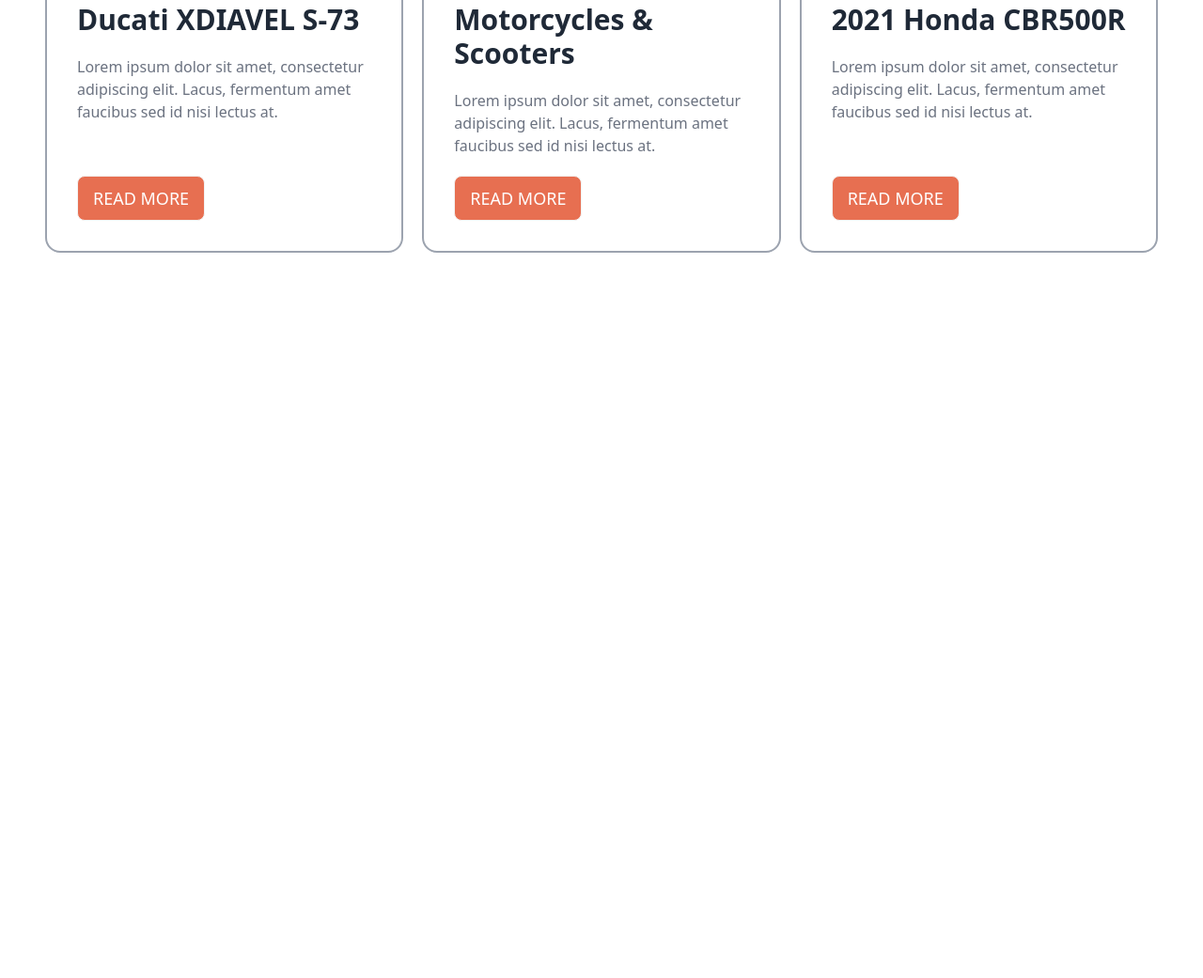
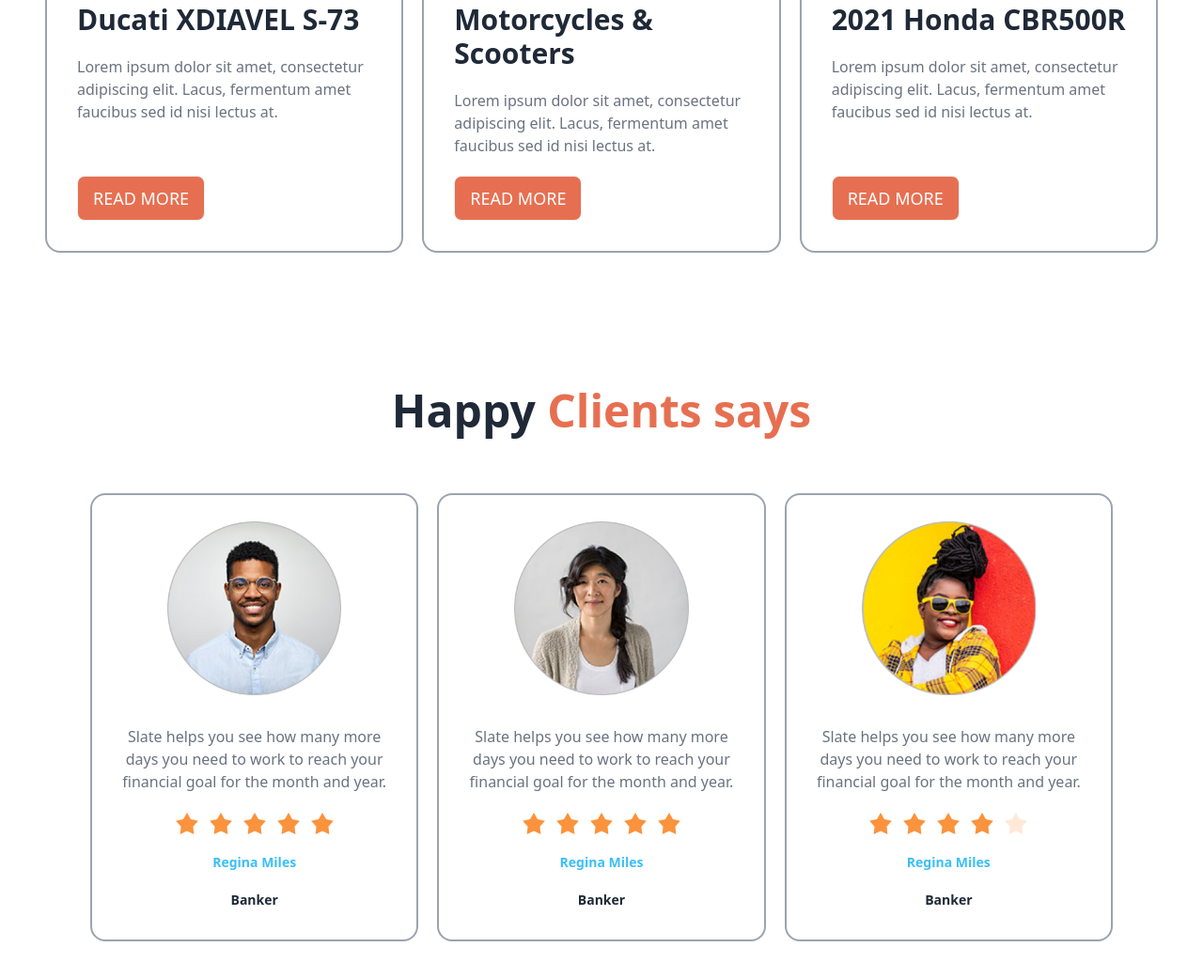
Before and after one commit to m-minhajul-alam/biker-zone, a plain HTML site: page index.html in a window 1280 px wide. Shown: the part 1395-2436 px from the top of the page at 94% size. Before the commit the page ends 1712 px from the top, so only its background shows below. Drawn offline with nearby package versions, Linux system fonts and the light colour scheme.

Commit message:
added happy clients say section

```diff
--- a/index.html
+++ b/index.html
@@ -201,6 +201,70 @@
                 </div>
             </div>
         </section>
+
+        <!-- happy clients say section -->
+        <section>
+            <div class="lg:p-24">
+                <h2 class="text-5xl font-semibold text-center pb-16">Happy <span class=" text-biker-btn-bg">Clients
+                        says</span></h2>
+                <div class="grid grid-cols-1 md:grid-cols-2 lg:grid-cols-3 gap-5">
+                    <div class="card bg-base-100 border-2 border-gray-400 pt-7 text-center">
+                        <figure><img class="px-20" src="images/others/user-1.png" alt="Shoes" /></figure>
+                        <div class="card-body text-center space-y-3">
+                            <p class="text-base font-normal text-gray-500">Slate helps you see how
+                                many more days you need
+                                to work to reach your financial
+                                goal for the month and year.</p>
+                            <div class="rating justify-center gap-3">
+                                <input type="radio" name="rating-2" class="mask mask-star-2 bg-orange-400" />
+                                <input type="radio" name="rating-2" class="mask mask-star-2 bg-orange-400" />
+                                <input type="radio" name="rating-2" class="mask mask-star-2 bg-orange-400" />
+                                <input type="radio" name="rating-2" class="mask mask-star-2 bg-orange-400" checked />
+                                <input type="radio" name="rating-2" class="mask mask-star-2 bg-orange-400" />
+                            </div>
+                            <h6 class="text-sm font-semibold text-info">Regina Miles</h6>
+                            <p class="text-sm font-semibold">Banker</p>
+                        </div>
+                    </div>
+                    <div class="card bg-base-100 border-2 border-gray-400 pt-7 text-center">
+                        <figure><img class="px-20" src="images/others/user-2.png" alt="Shoes" /></figure>
+                        <div class="card-body text-center space-y-3">
+                            <p class="text-base font-normal text-gray-500">Slate helps you see how
+                                many more days you need
+                                to work to reach your financial
+                                goal for the month and year.</p>
+                            <div class="rating justify-center gap-3">
+                                <input type="radio" name="rating-2" class="mask mask-star-2 bg-orange-400" />
+                                <input type="radio" name="rating-2" class="mask mask-star-2 bg-orange-400" />
+                                <input type="radio" name="rating-2" class="mask mask-star-2 bg-orange-400" />
+                                <input type="radio" name="rating-2" class="mask mask-star-2 bg-orange-400" checked />
+                                <input type="radio" name="rating-2" class="mask mask-star-2 bg-orange-400" />
+                            </div>
+                            <h6 class="text-sm font-semibold text-info">Regina Miles</h6>
+                            <p class="text-sm font-semibold">Banker</p>
+                        </div>
+                    </div>
+                    <div class="card bg-base-100 border-2 border-gray-400 pt-7 text-center">
+                        <figure><img class="px-20" src="images/others/user-3.png" alt="Shoes" /></figure>
+                        <div class="card-body text-center space-y-3">
+                            <p class="text-base font-normal text-gray-500">Slate helps you see how
+                                many more days you need
+                                to work to reach your financial
+                                goal for the month and year.</p>
+                            <div class="rating justify-center gap-3">
+                                <input type="radio" name="rating-2" class="mask mask-star-2 bg-orange-400" />
+                                <input type="radio" name="rating-2" class="mask mask-star-2 bg-orange-400" />
+                                <input type="radio" name="rating-2" class="mask mask-star-2 bg-orange-400" />
+                                <input type="radio" name="rating-2" class="mask mask-star-2 bg-orange-400" checked />
+                                <input type="radio" name="rating-2" class="mask mask-star-2 bg-orange-400" />
+                            </div>
+                            <h6 class="text-sm font-semibold text-info">Regina Miles</h6>
+                            <p class="text-sm font-semibold">Banker</p>
+                        </div>
+                    </div>
+                </div>
+            </div>
+        </section>
     </main>
 
     <footer>
```
